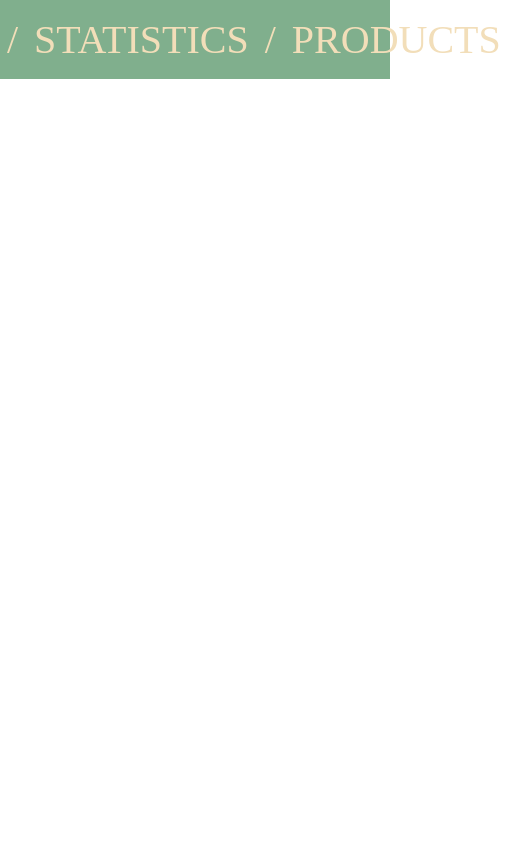
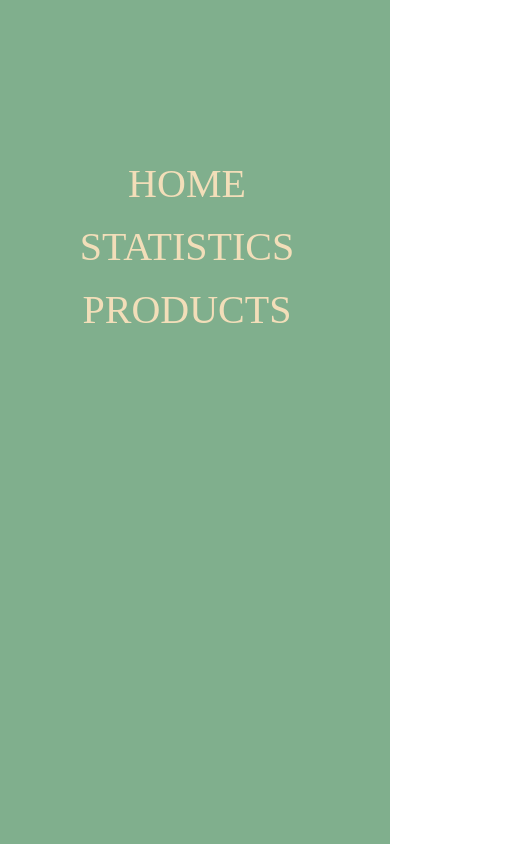
Before and after one commit to panarec/bounty-hunters, a React (Create React App) app: page / in a window 390 px wide. Shown: the whole page, 517 px wide, since content can reach past the window. Built offline with nearby package versions, Linux system fonts and the light colour scheme; a web font is replaced by a local one.

Commit message:
Breakpoint for navbar created

```diff
--- a/src/custom.scss
+++ b/src/custom.scss
@@ -49,4 +49,18 @@ body {
   }
 }
 @media (max-width: 576px) {
+  .primary-nav {
+    align-items: center;
+    position: fixed;
+    inset: 0;
+    background-color: var(--green-color);
+
+    padding-block: min(20vh, 10rem);
+    flex-direction: column;
+    li {
+      &::after {
+        content: '';
+      }
+    }
+  }
 }
```
